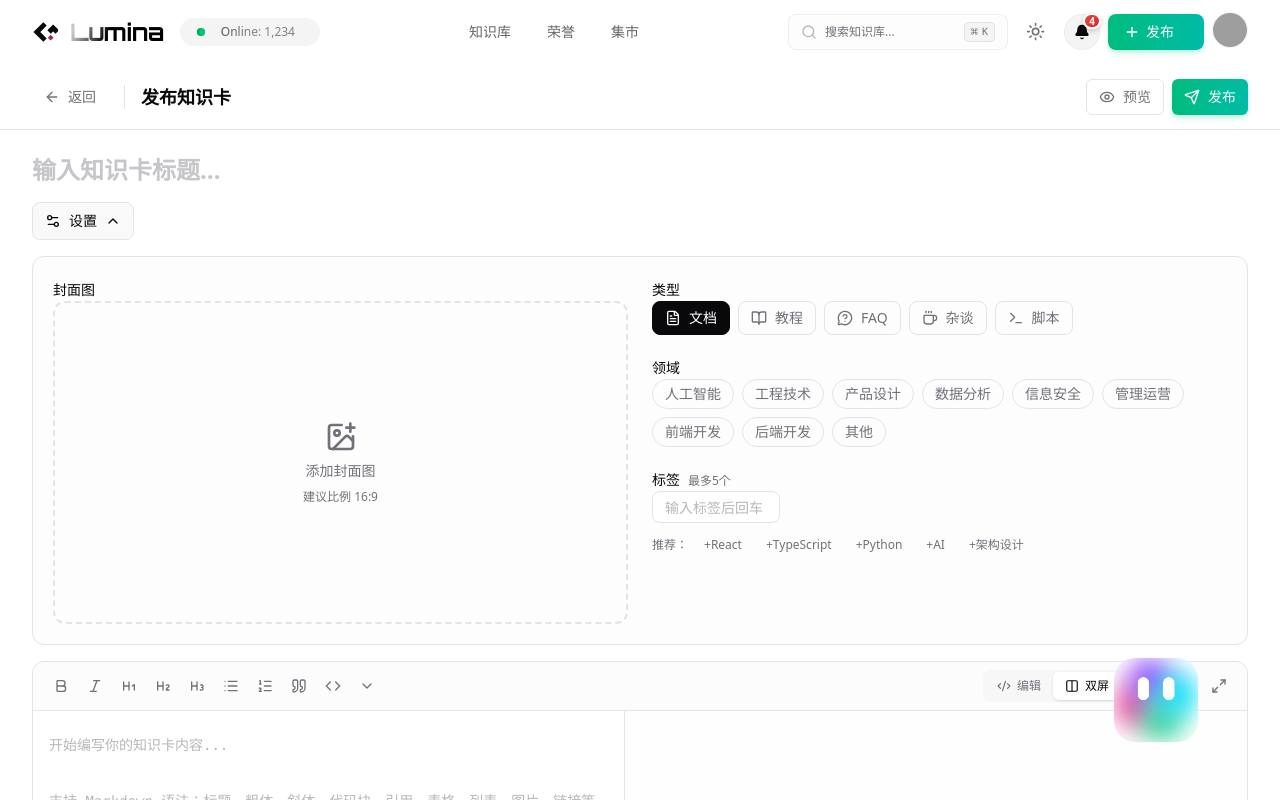
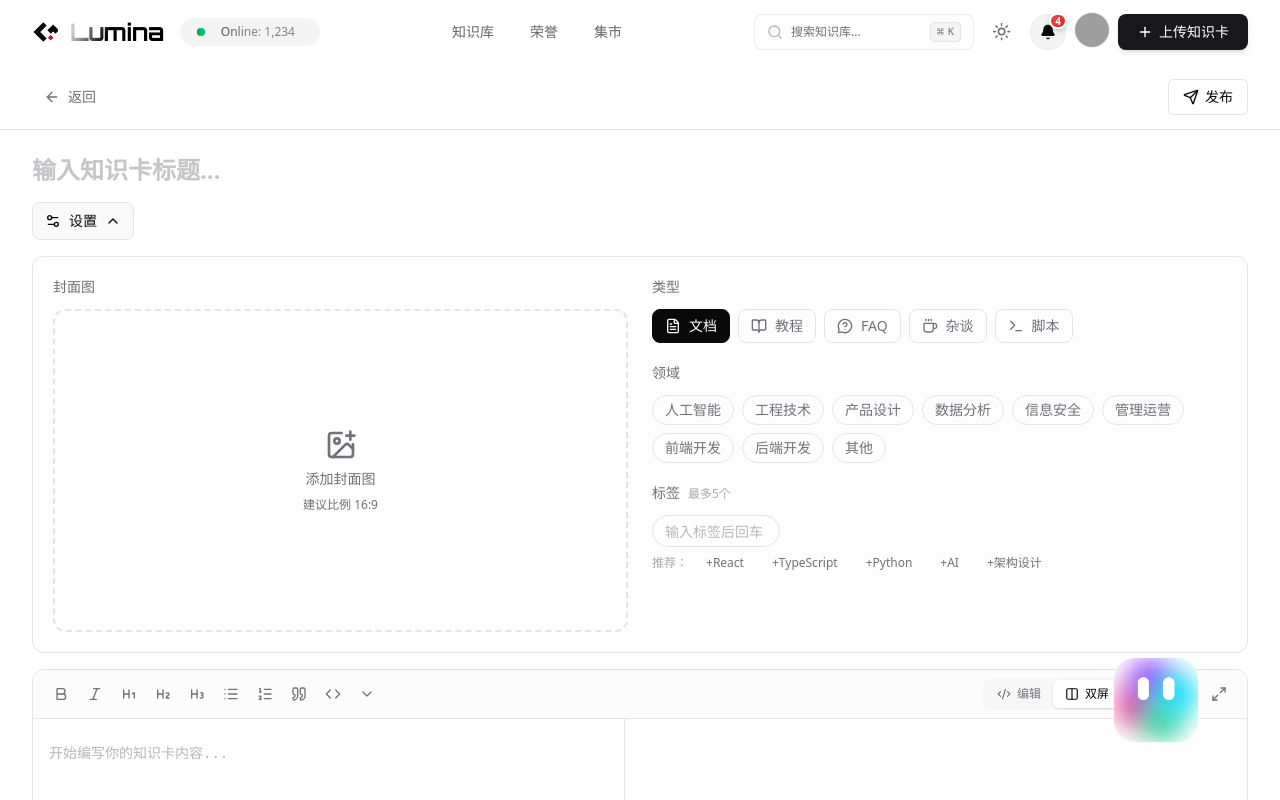
Before and after one commit to ccyang-aier/lumina, a Next.js app in the folder frontend/: page /publish in a window 1280 px wide. Shown: the top 800 px of the page. Built offline with nearby package versions, Linux system fonts and the light colour scheme; grey boxes are pictures that could not be loaded.

Commit message:
opt publish

```diff
--- a/frontend/src/app/publish/page.tsx
+++ b/frontend/src/app/publish/page.tsx
@@ -6,7 +6,6 @@ import { useRouter } from "next/navigation"
 import { motion, AnimatePresence } from "framer-motion"
 import {
   ArrowLeft,
-  Eye,
   Send,
   ImagePlus,
   X,
@@ -15,8 +14,6 @@ import {
   MessageCircleQuestion,
   Coffee,
   Terminal,
-  Sparkles,
-  Plus,
   Loader2,
   Settings2,
   CheckCircle,
@@ -158,12 +155,6 @@ export default function PublishPage() {
     }, 1500)
   }, [formData, router])
 
-  // Handle preview
-  const handlePreview = useCallback(() => {
-    sessionStorage.setItem("lumina_preview", JSON.stringify(formData))
-    window.open("/knowledge/1000", "_blank")
-  }, [formData])
-
   return (
     <div className="min-h-screen bg-background">
       <SuccessToast show={showSuccess} onClose={() => setShowSuccess(false)} />
@@ -172,7 +163,7 @@ export default function PublishPage() {
       <header className="sticky top-0 z-40 border-b border-border bg-background/95 backdrop-blur supports-[backdrop-filter]:bg-background/60">
         <div className="max-w-[1440px] mx-auto px-4 sm:px-6 lg:px-8">
           <div className="flex h-16 items-center justify-between">
-            {/* Left: Back button & Title */}
+            {/* Left: Back button */}
             <div className="flex items-center gap-4">
               <Button
                 variant="ghost"
@@ -183,33 +174,27 @@ export default function PublishPage() {
                 <ArrowLeft className="w-4 h-4" />
                 <span className="hidden sm:inline">返回</span>
               </Button>
-              <div className="h-6 w-px bg-border" />
-              <h1 className="text-lg font-semibold">发布知识卡</h1>
             </div>
 
             {/* Right: Actions */}
             <div className="flex items-center gap-2">
               <Button
+                size="sm"
                 variant="outline"
-                size="sm"
-                onClick={handlePreview}
-                className="gap-2 cursor-pointer text-muted-foreground hover:text-foreground"
-              >
-                <Eye className="w-4 h-4" />
-                <span className="hidden sm:inline">预览</span>
-              </Button>
-              <Button
-                size="sm"
                 onClick={handleSubmit}
                 disabled={isSubmitting}
-                className="gap-2 bg-gradient-to-r from-emerald-500 to-teal-500 hover:from-emerald-600 hover:to-teal-600 text-white cursor-pointer shadow-md shadow-emerald-500/20"
+                className="w-[80px] border border-foreground/10 hover:border-foreground/20 hover:bg-foreground/5 cursor-pointer transition-all overflow-hidden relative flex items-center justify-center"
               >
                 {isSubmitting ? (
                   <Loader2 className="w-4 h-4 animate-spin" />
                 ) : (
-                  <Send className="w-4 h-4" />
+                  <span className="flex items-center gap-1.5">
+                    {/* Icon - moves left when text disappears to stay centered */}
+                    <Send className="w-4 h-4 transition-all duration-300 ease-out group-hover:-translate-x-2 group-hover:scale-110" />
+                    {/* Text - slides right and fades out on hover */}
+                    <span className="hidden sm:inline text-sm whitespace-nowrap transition-all duration-300 ease-out group-hover:translate-x-4 group-hover:opacity-0">发布</span>
+                  </span>
                 )}
-                <span className="hidden sm:inline">发布</span>
               </Button>
             </div>
           </div>
@@ -263,8 +248,8 @@ export default function PublishPage() {
               >
                 <div className="grid grid-cols-1 lg:grid-cols-2 gap-6 p-5 rounded-xl border border-border bg-muted/20">
                   {/* Left Column: Cover Image */}
-                  <div className="space-y-2">
-                    <label className="text-sm font-medium text-foreground">封面图</label>
+                  <div>
+                    <label className="text-sm font-medium text-muted-foreground block mb-3">封面图</label>
                     <div className="relative group">
                       {formData.coverImage ? (
                         <div className="relative aspect-[16/9] rounded-xl overflow-hidden border border-border">
@@ -313,8 +298,8 @@ export default function PublishPage() {
                   {/* Right Column: Type, Domain, Tags */}
                   <div className="flex flex-col gap-5">
                     {/* Type Selection */}
-                    <div className="space-y-2">
-                      <label className="text-sm font-medium text-foreground">类型</label>
+                    <div>
+                      <label className="text-sm font-medium text-muted-foreground block mb-3">类型</label>
                       <div className="flex flex-wrap gap-2">
                         {CARD_TYPES.map((type) => {
                           const Icon = type.icon
@@ -339,8 +324,8 @@ export default function PublishPage() {
                     </div>
 
                     {/* Domain Selection */}
-                    <div className="space-y-2">
-                      <label className="text-sm font-medium text-foreground">领域</label>
+                    <div>
+                      <label className="text-sm font-medium text-muted-foreground block mb-3">领域</label>
                       <div className="flex flex-wrap gap-2">
                         {DOMAINS.map((domain) => {
                           const isSelected = formData.domain === domain
@@ -366,21 +351,21 @@ export default function PublishPage() {
                     </div>
 
                     {/* Tags */}
-                    <div className="space-y-2">
-                      <label className="text-sm font-medium text-foreground">
+                    <div>
+                      <label className="text-sm font-medium text-muted-foreground block mb-3">
                         标签
-                        <span className="text-xs text-muted-foreground font-normal ml-2">最多5个</span>
+                        <span className="text-xs text-muted-foreground/60 font-normal ml-2">最多5个</span>
                       </label>
                       <div className="flex flex-wrap items-center gap-2">
                         {formData.tags.map((tag) => (
                           <span
                             key={tag}
-                            className="inline-flex items-center gap-1 px-3 py-1 rounded-full text-sm bg-muted text-foreground border border-border"
+                            className="inline-flex items-center gap-1.5 px-3 py-1 rounded-full text-sm bg-muted text-foreground border border-border"
                           >
                             #{tag}
                             <button
                               onClick={() => removeTag(tag)}
-                              className="hover:text-destructive transition-colors cursor-pointer ml-1"
+                              className="hover:text-destructive transition-colors cursor-pointer"
                             >
                               <X className="w-3.5 h-3.5" />
                             </button>
@@ -398,18 +383,18 @@ export default function PublishPage() {
                               }
                             }}
                             placeholder="输入标签后回车"
-                            className="h-8 px-3 rounded-lg text-sm bg-background border border-border outline-none placeholder:text-muted-foreground/50 focus:border-primary/50 transition-colors w-32"
+                            className="h-8 px-3 rounded-full text-sm bg-background border border-border outline-none placeholder:text-muted-foreground/50 focus:border-primary/50 transition-colors w-32"
                           />
                         )}
                       </div>
                       {/* Suggested Tags */}
                       <div className="flex flex-wrap items-center gap-2 pt-1">
-                        <span className="text-xs text-muted-foreground">推荐：</span>
+                        <span className="text-xs text-muted-foreground/60">推荐：</span>
                         {SUGGESTED_TAGS.filter((t) => !formData.tags.includes(t)).slice(0, 5).map((tag) => (
                           <button
                             key={tag}
                             onClick={() => addTag(tag)}
-                            className="px-2 py-0.5 rounded text-xs text-muted-foreground hover:text-foreground hover:bg-muted transition-colors cursor-pointer"
+                            className="px-2.5 py-1 rounded-full text-xs text-muted-foreground hover:text-foreground hover:bg-muted transition-colors cursor-pointer"
                           >
                             +{tag}
                           </button>
--- a/frontend/src/components/layout/Navbar.tsx
+++ b/frontend/src/components/layout/Navbar.tsx
@@ -3,7 +3,7 @@
 import * as React from "react"
 import Link from "next/link"
 import { usePathname } from "next/navigation"
-import { Search, User, LogOut, Settings, Menu, Users, Plus, Sparkles } from "lucide-react"
+import { Search, User, LogOut, Settings, Menu, Users, Plus } from "lucide-react"
 import { motion } from "framer-motion"
 
 import { Button } from "@/components/ui/button"
@@ -159,24 +159,6 @@ export function Navbar() {
             {/* Notification Button */}
             <NotificationButton />
 
-            {/* Publish Button - Rightmost before avatar */}
-            <Link href="/publish">
-              <motion.div
-                whileHover={{ scale: 1.03 }}
-                whileTap={{ scale: 0.97 }}
-                className="relative group"
-              >
-                <Button
-                  size="sm"
-                  className="h-9 px-4 gap-1.5 bg-gradient-to-r from-emerald-500 to-teal-500 hover:from-emerald-600 hover:to-teal-600 text-white border-0 shadow-md shadow-emerald-500/20 transition-all duration-300 rounded-lg font-medium overflow-hidden"
-                >
-                  <Plus className="w-4 h-4 transition-transform group-hover:rotate-90 duration-300" />
-                  <span className="hidden sm:inline">发布</span>
-                  <Sparkles className="w-3 h-3 opacity-0 -ml-1 group-hover:opacity-100 group-hover:ml-0 transition-all duration-300" />
-                </Button>
-              </motion.div>
-            </Link>
-
             {/* User Profile */}
             <DropdownMenu>
               <DropdownMenuTrigger asChild>
@@ -220,6 +202,24 @@ export function Navbar() {
               </AnimatedDropdownContent>
             </DropdownMenu>
 
+            {/* Publish Button - After avatar */}
+            <Link href="/publish" className="relative group">
+              <Button
+                size="sm"
+                className="h-9 w-[130px] bg-zinc-900 text-white hover:bg-zinc-800 dark:bg-zinc-50 dark:text-zinc-900 dark:hover:bg-zinc-200 border-0 shadow-md transition-colors duration-300 rounded-lg font-medium overflow-hidden relative flex items-center justify-center"
+              >
+                {/* Shine effect - sweeps from left to right */}
+                <span className="absolute inset-0 -translate-x-full group-hover:translate-x-full bg-gradient-to-r from-transparent via-white/30 to-transparent transition-transform duration-700 ease-out pointer-events-none" />
+                {/* Content wrapper */}
+                <span className="flex items-center gap-1.5">
+                  {/* Icon - moves left when text disappears to stay centered */}
+                  <Plus className="w-4 h-4 transition-all duration-300 ease-out group-hover:-translate-x-3 group-hover:scale-110" />
+                  {/* Text - slides right and fades out on hover */}
+                  <span className="hidden sm:inline text-sm whitespace-nowrap transition-all duration-300 ease-out group-hover:translate-x-6 group-hover:opacity-0">上传知识卡</span>
+                </span>
+              </Button>
+            </Link>
+
             {/* Mobile Menu Trigger (Placeholder) */}
             <Button variant="ghost" size="icon" className="lg:hidden cursor-pointer">
               <Menu className="h-5 w-5" />
```
